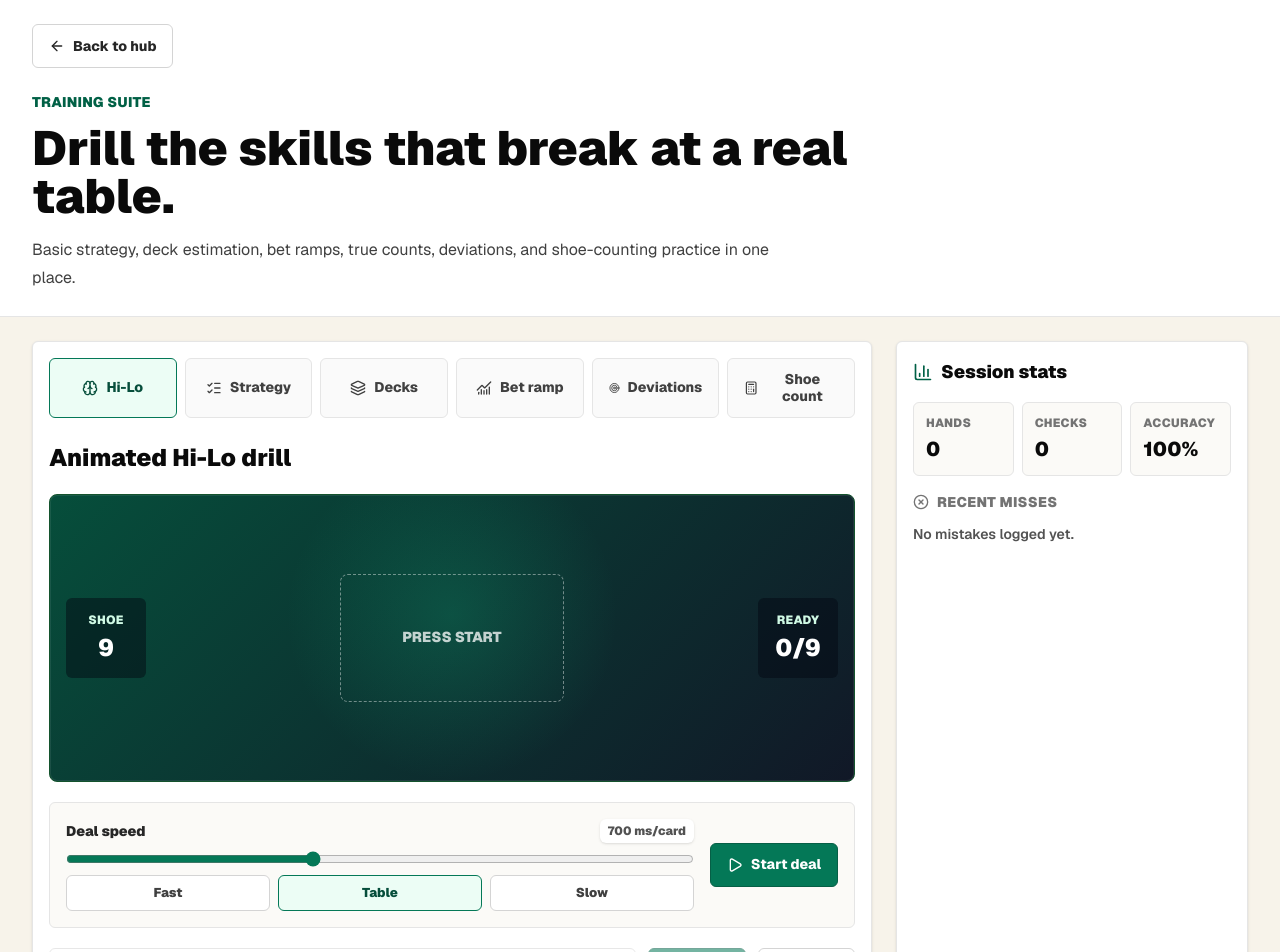
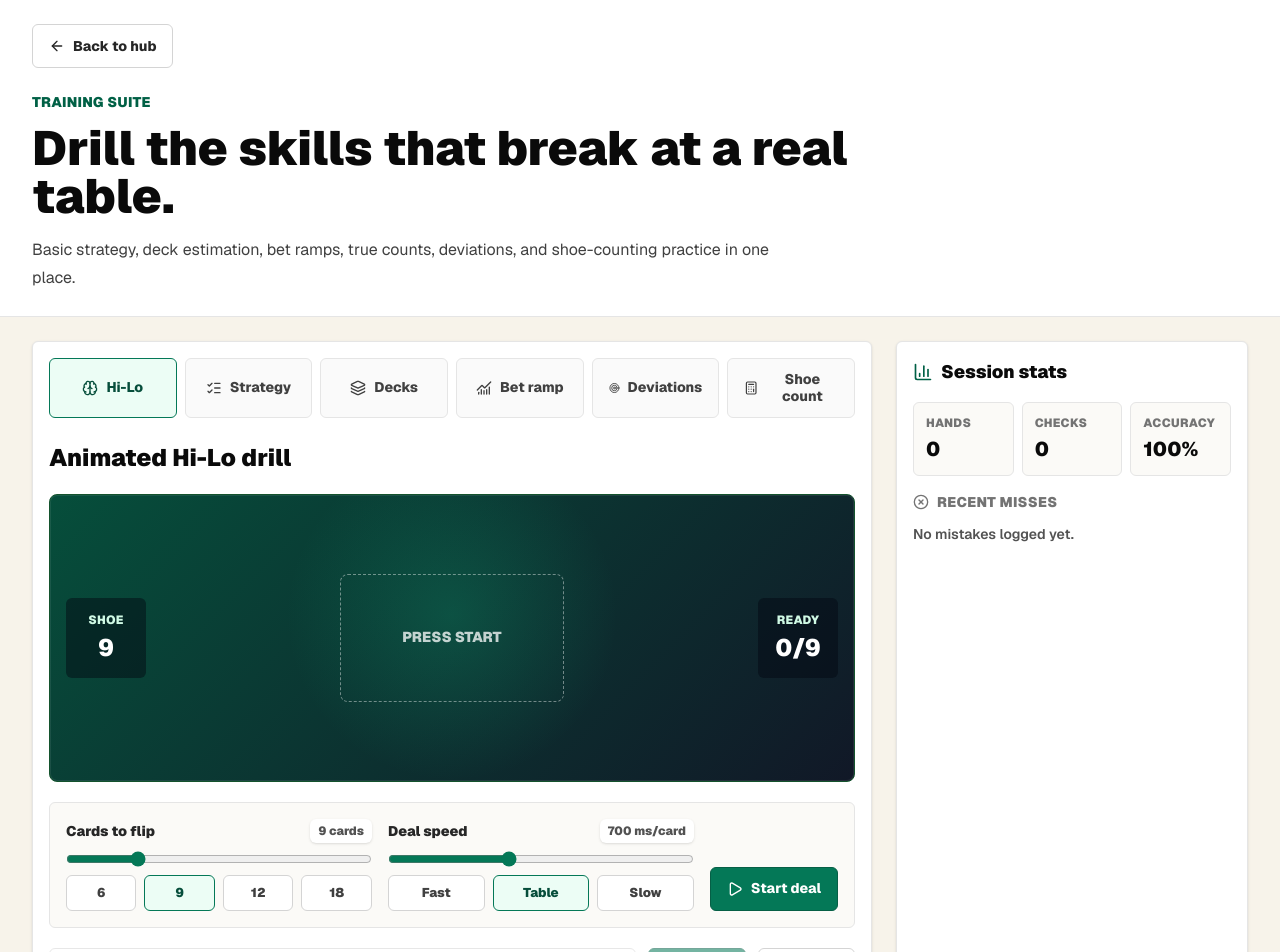
Before and after one commit to Willfwalker/blackjack, a Next.js app: page /tools in a window 1280 px wide. Shown: the top 952 px of the page. Built offline with nearby package versions, Linux system fonts and the light colour scheme.

Commit message:
Add Hi-Lo card count control

```diff
--- a/src/components/training-tools.tsx
+++ b/src/components/training-tools.tsx
@@ -22,6 +22,9 @@ type DeviationScenario = {
   dealer: Rank;
   tc: number;
 };
+
+const hiLoMinCards = 3;
+const hiLoMaxCards = 30;
 
 const toolTabs: { id: ToolTab; label: string; icon: LucideIcon }[] = [
   { id: "hi-lo", label: "Hi-Lo", icon: Brain },
@@ -72,10 +75,15 @@ const initialShoeCards = [
   makeCardFromRank("3", "C", "shoe-3c"),
 ];
 
+function makeHiLoCards(count: number) {
+  return makeShoe(1).slice(0, count);
+}
+
 export function TrainingTools() {
   const [tab, setTab] = useState<ToolTab>("hi-lo");
   const [events, setEvents] = useState<TrainingEvent[]>([]);
-  const [hiLoCards, setHiLoCards] = useState(() => makeShoe(1).slice(0, 9));
+  const [hiLoCardCount, setHiLoCardCount] = useState(9);
+  const [hiLoCards, setHiLoCards] = useState(() => makeHiLoCards(9));
   const [hiLoPhase, setHiLoPhase] = useState<HiLoPhase>("ready");
   const [hiLoDealIndex, setHiLoDealIndex] = useState(0);
   const [hiLoCardVisible, setHiLoCardVisible] = useState(false);
@@ -124,12 +132,18 @@ export function TrainingTools() {
     setEvents((previous) => [...previous, event]);
   }
 
-  function resetHiLoDeal() {
-    setHiLoCards(makeShoe(1).slice(0, Math.floor(Math.random() * 7) + 6));
+  function resetHiLoDeal(count = hiLoCardCount) {
+    setHiLoCards(makeHiLoCards(count));
     setHiLoGuess("");
     setHiLoDealIndex(0);
     setHiLoCardVisible(false);
     setHiLoPhase("ready");
+  }
+
+  function changeHiLoCardCount(count: number) {
+    const nextCount = Math.min(hiLoMaxCards, Math.max(hiLoMinCards, count));
+    setHiLoCardCount(nextCount);
+    resetHiLoDeal(nextCount);
   }
 
   function startHiLoDeal() {
@@ -279,7 +293,40 @@ export function TrainingTools() {
                 </div>
               </div>
 
-              <div className="grid gap-4 rounded-md border border-neutral-200 bg-[#fbfaf7] p-4 lg:grid-cols-[1fr_auto] lg:items-center">
+              <div className="grid gap-4 rounded-md border border-neutral-200 bg-[#fbfaf7] p-4 lg:grid-cols-[minmax(0,1fr)_minmax(0,1fr)_auto] lg:items-end">
+                <label className="grid gap-2">
+                  <span className="flex flex-wrap items-center justify-between gap-2 text-sm font-black text-neutral-800">
+                    Cards to flip
+                    <span className="rounded-md bg-white px-2 py-1 text-xs text-neutral-600 shadow-sm">
+                      {hiLoCardCount} cards
+                    </span>
+                  </span>
+                  <input
+                    aria-label="Cards to flip"
+                    type="range"
+                    min={hiLoMinCards}
+                    max={hiLoMaxCards}
+                    step="1"
+                    value={hiLoCardCount}
+                    disabled={hiLoPhase === "dealing"}
+                    onChange={(event) => changeHiLoCardCount(Number(event.target.value))}
+                    className="speed-slider"
+                  />
+                  <span className="grid grid-cols-4 gap-2">
+                    {[6, 9, 12, 18].map((count) => (
+                      <button
+                        type="button"
+                        key={count}
+                        disabled={hiLoPhase === "dealing"}
+                        onClick={() => changeHiLoCardCount(count)}
+                        className={`speed-preset ${hiLoCardCount === count ? "speed-preset-active" : ""}`}
+                      >
+                        {count}
+                      </button>
+                    ))}
+                  </span>
+                </label>
+
                 <label className="grid gap-2">
                   <span className="flex flex-wrap items-center justify-between gap-2 text-sm font-black text-neutral-800">
                     Deal speed
@@ -336,7 +383,7 @@ export function TrainingTools() {
                 <button type="button" onClick={checkHiLo} disabled={hiLoPhase !== "answering"} className="primary-button">
                   Check count
                 </button>
-                <button type="button" onClick={resetHiLoDeal} className="secondary-button">
+                <button type="button" onClick={() => resetHiLoDeal()} className="secondary-button">
                   <RotateCcw className="h-4 w-4" />
                   New deal
                 </button>
```
